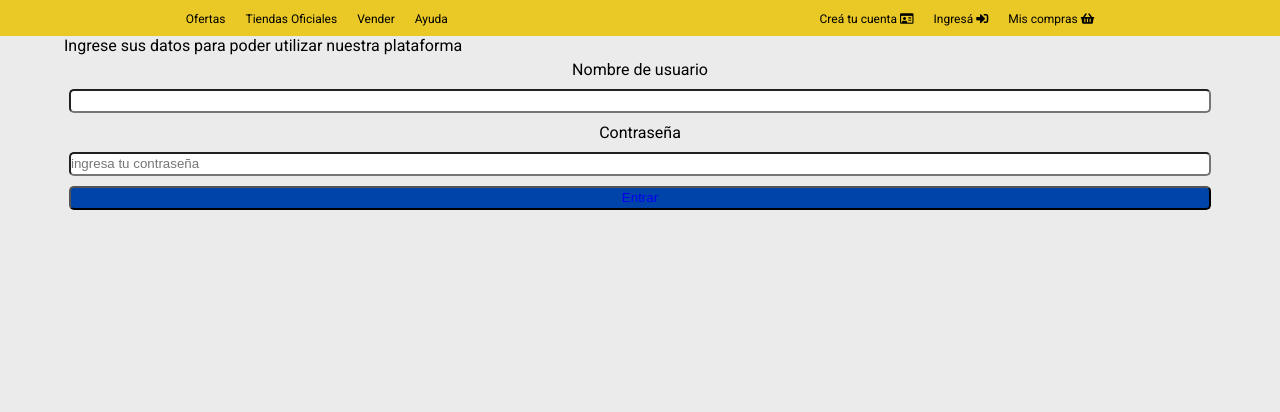
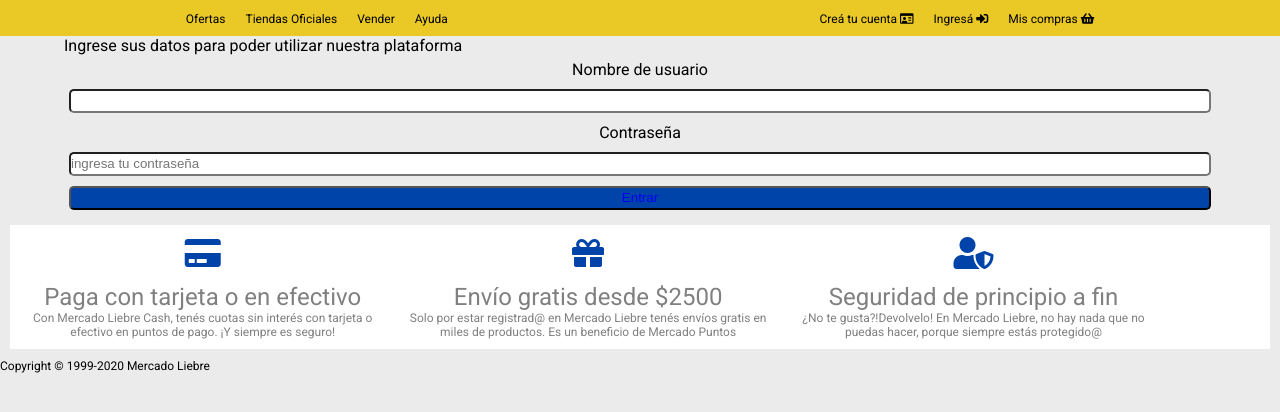
Before and after one commit to marcos-v2/mercadoliebre, a website: page views/login.html in a window 1280 px wide. Shown: the part 216-628 px from the top of the page. Drawn offline with Linux system fonts and the light colour scheme; files that its build step writes are made by us from their sources; files whose address does not match are found by name.

Commit message:
footer faltante

```diff
--- a/views/login.html
+++ b/views/login.html
@@ -64,7 +64,33 @@
         </main>
         <footer>
 
+            <div class="footer-item">
+                <div class="iconos"><i class="fas fa-credit-card"></i></div>
+                <div class="texto-titulares">Paga con tarjeta o en efectivo</div>
+                <p class="texto-descripciones">Con Mercado Liebre Cash, tenés cuotas sin interés con tarjeta o efectivo en puntos de pago. ¡Y
+                    siempre es seguro! </p>
+                </div>
+            <div class="footer-item">
+                <div class="iconos"><i class="fas fa-gift"></i></div>
+                <div class="texto-titulares">Envío gratis desde $2500</div>
+                <p class="texto-descripciones">Solo por estar registrad@ en Mercado Liebre tenés envíos gratis en miles de productos. Es un
+                    beneficio de Mercado Puntos </p>
+                </div>
+            <div class="footer-item">
+                <div class="iconos"><i class="fas fa-user-shield"></i></div>
+                <div class="texto-titulares">Seguridad de principio a fin</div>
+                <p class="texto-descripciones">¿No te gusta?!Devolvelo! En Mercado Liebre, no hay nada que no puedas hacer, porque siempre estás
+                    protegido@ </p>
+                </div>
+
+
+
+
         </footer>
+        <div class="footer-signature">
+            <p>Copyright © 1999-2020 Mercado Liebre
+            <p>
+            </div>
 
     </body>
 </html>
```
Also changed, not shown: views/register.html (+26 -1 lines).
